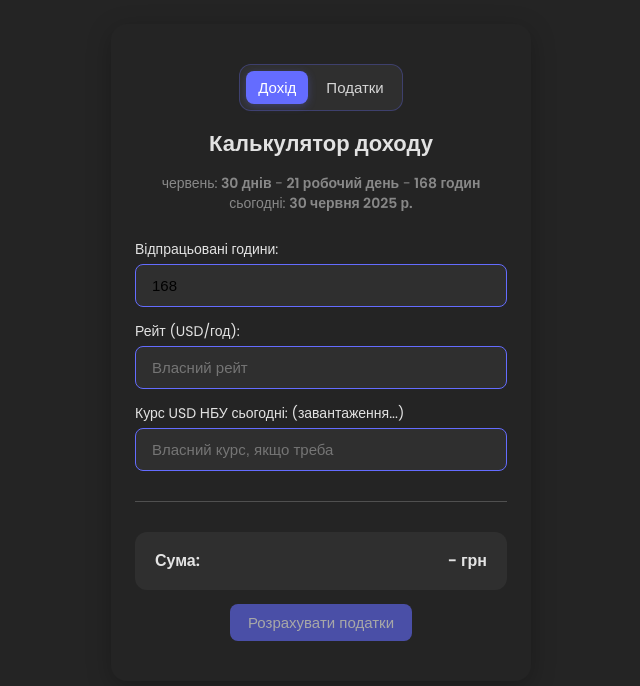
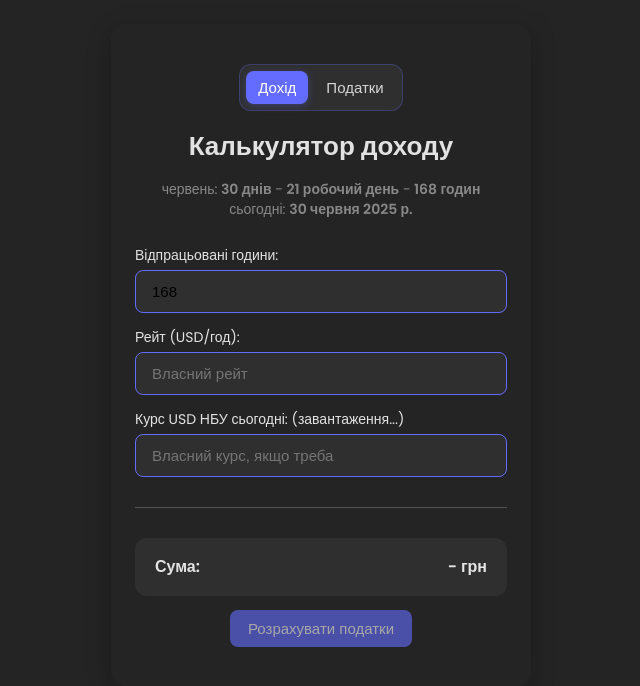
Before and after one commit to qboww/taxifyy, a React (Vite) app: page / in a window 1280 px wide. Shown: the top 686 px of the page, without its empty margins (319-959 px from the left). Built offline with nearby package versions, Linux system fonts and the light colour scheme; no server answers.

Commit message:
minor updates

```diff
--- a/src/components/IncomeCalculator/IncomeCalculator.jsx
+++ b/src/components/IncomeCalculator/IncomeCalculator.jsx
@@ -35,7 +35,7 @@ export default function IncomeCalculator({ onTransfer }) {
 
   return (
     <div className={styles.container}>
-      <h2 className={styles.title}>Калькулятор доходу</h2>
+      <h1 className={styles.title}>Калькулятор доходу</h1>
       <p className={styles.subtitle}>
         {today.toLocaleDateString("uk-UA", { month: "long" })}:
         <strong>
--- a/src/components/IncomeCalculator/IncomeCalculator.module.css
+++ b/src/components/IncomeCalculator/IncomeCalculator.module.css
@@ -8,7 +8,7 @@
 }
 
 .title {
-  font-size: 22px;
+  font-size: 26px;
   font-weight: 600;
   text-align: center;
   margin: 0;
```
